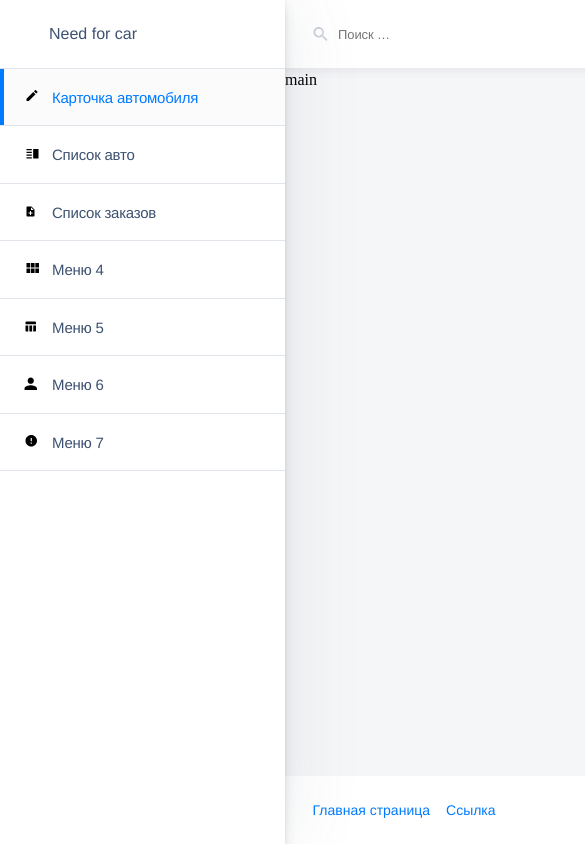
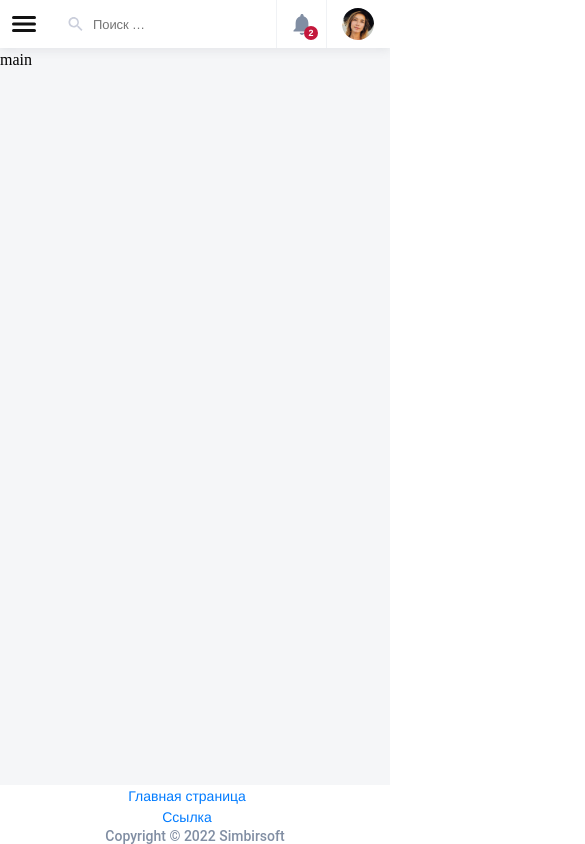
Before and after one commit to Zamdikhanov/carsharing-admin, a React (Create React App) app: page /carsharing-admin/ in a window 390 px wide. Shown: the top 844 px of the page, 585 px wide, since content can reach past the window. Built offline with nearby package versions, Linux system fonts and the light colour scheme.

Commit message:
V-08 begin adaptive template page

```diff
--- a/src/components/Header/Header.jsx
+++ b/src/components/Header/Header.jsx
@@ -1,12 +1,28 @@
+import { useState } from "react";
 import css from "./Header.module.scss";
 import avatar from "../../assets/header/user-avatar.jpg";
 import { ReactComponent as DropdownSvg } from "./../../assets/header/dropdown-icon.svg";
 import { ReactComponent as NotificationsSvg } from "./../../assets/header/notifications.svg";
 import { ReactComponent as SearchSvg } from "./../../assets/header/search-icon.svg";
 
-function Header() {
+function Header({ onBurgerClick }) {
+
+  const [isShow, setIsShow] = useState(false);
+
+  const handleClick = () => {
+    onBurgerClick();
+    setIsShow(!isShow);
+  };
   return (
     <header className={css.header}>
+      <button
+        className={`${css.nav_burger} ${isShow ? css.menu_button__active : ''
+          }`}
+        type="button"
+        onClick={handleClick}
+      >
+        <span />
+      </button>
       <label className={css.search_container}>
         <SearchSvg className={css.search_image} />
         <input className={css.search} placeholder="Поиск …" type='search' />
--- a/src/components/Header/Header.module.scss
+++ b/src/components/Header/Header.module.scss
@@ -1,5 +1,6 @@
 @import "../../styles/variables.scss";
-$color_border: #cacedb;
+$color_icon: #cacedb;
+$color_border: #e1e5eb;
 $color_title_text: #3d5170;
 $color_alert: #c4183c;
 .header {
@@ -34,7 +35,7 @@ $color_alert: #c4183c;
         left: 28px;
         bottom: 50%;
         transform: translateY(50%);
-        fill: $color_border;
+        fill: $color_icon;
     }
     &:hover .search_image {
         fill: $color_main_choice;
@@ -53,6 +54,9 @@ $color_alert: #c4183c;
     outline: none;
     box-shadow: 0.5px 0px 0px $color_border, -0.5px 0px 0px $color_border;
     cursor: pointer;
+    @media (max-width: 1023px) {
+        flex: 0 0 49px;
+    }
     &:focus {
         box-shadow: inset 0px 0px 0px 1px $color_main_choice;
     }
@@ -85,6 +89,10 @@ $color_alert: #c4183c;
         font-weight: 600;
         font-size: 9px;
         line-height: 14px;
+        @media (max-width: 1023px) {
+            bottom: 8px;
+            right: 8px;
+        }
     }
 }
 
@@ -98,6 +106,16 @@ $color_alert: #c4183c;
     color: $color_title_text;
     background-color: transparent;
     cursor: pointer;
+    @media (max-width: 1023px) {
+        flex: 0 0 178px;
+        padding: 0 16px 0 16px;
+    }
+    @media (max-width: 767px) {
+        flex: 0 0 144px;
+    }
+    @media (max-width: 480px) {
+        flex: 0 0 64px;
+    }
     &:hover {
         background-color: #fbfbfb;
         color: $color_main_choice;
@@ -113,6 +131,10 @@ $color_alert: #c4183c;
         object-position: center;
         object-fit: cover;
         margin-right: 14px;
+        @media (max-width: 1023px) {
+            height: 32px;
+            width: 32px;
+        }
     }
     &__name {
         flex: 1 1 auto;
@@ -124,6 +146,9 @@ $color_alert: #c4183c;
         line-height: 17px;
         letter-spacing: -0.471429px;
         overflow: hidden;
+        @media (max-width: 480px) {
+            display: none;
+        }
     }
     &__dropdown {
         flex: 0 0 18px;
@@ -133,11 +158,75 @@ $color_alert: #c4183c;
         padding: 0;
         justify-content: center;
         align-items: center;
+        @media (max-width: 767px) {
+            display: none;
+        }
         &_svg {
-            fill: $color_border;
+            fill: $color_icon;
         }
     }
     &:hover .user_details__dropdown_svg {
         fill: $color_main_choice;
     }
 }
+
+.nav_burger {
+    display: none;
+    align-self: center;
+    z-index: 4;
+    width: 32px;
+    height: 32px;
+    position: relative;
+    margin-left: 8px;
+    padding: 0;
+    border: none;
+    background-color: transparent;
+    @media (max-width: 1023px) {
+        display: block;
+    }
+    & span,
+    &::before,
+    &::after {
+        display: block;
+        position: absolute;
+        height: 3px;
+        width: 24px;
+        border-radius: 1.5px;
+        background-color: $color_main_black;
+        margin: 0 auto;
+        left: 4px;
+        transition: all 0.5s ease 0s;
+    }
+    &:hover span,
+    &:hover::before,
+    &:hover::after {
+        background-color: $color_main_choice;
+    }
+    & span {
+        top: 50%;
+        transform: scale(1) translate(0px, -50%);
+    }
+    &::before,
+    &::after {
+        content: '';
+    }
+    &::before {
+        top: 8px;
+    }
+    &::after {
+        bottom: 8px;
+    }
+    &.menu_button__active {
+        &::before {
+            top: 50%;
+            transform: translate(0px, -50%) rotate(45deg);
+        }
+        &::after {
+            bottom: 50%;
+            transform: translate(0px, 50%) rotate(-45deg);
+        }
+        & span {
+            transform: scale(0);
+        }
+    }
+}
--- a/src/components/SideBar/SideBar.jsx
+++ b/src/components/SideBar/SideBar.jsx
@@ -17,7 +17,9 @@ function SideBar() {
               }
               to={linkItem.link}
             >
-              <div className={css.link_icon}>{linkItem.icon()}</div>
+              {/* <div className={css.link_icon}> */}
+              {linkItem.icon()}
+              {/* </div> */}
               <div className={css.link_text}>{linkItem.linkText}</div>
             </NavLink>
           </li>
--- a/src/components/SideBar/SideBar.module.scss
+++ b/src/components/SideBar/SideBar.module.scss
@@ -1,4 +1,5 @@
 @import "../../styles/variables.scss";
+$color_icon: #cacedb;
 $color_border: #e1e5eb;
 $color_title_text: #3d5170;
 $color_alert: #c4183c;
@@ -54,17 +55,26 @@ $color_alert: #c4183c;
         color: $color_main_choice;
         background: #fbfbfb;
         box-shadow: inset 0px -1px 0px $color_border, inset 2px 0px 0px $color_main_choice;
+        & .link_icon {
+            fill: $color_main_choice;
+        }
     }
     &:active {
         color: $color_alert;
+        & .link_icon {
+            fill: $color_alert;
+        }
     }
     &.link_active {
         color: $color_main_choice;
         background-color: #fbfbfb;
         box-shadow: inset 0px -1px 0px $color_border, inset 4px 0px 0px $color_main_choice;
+        & .link_icon {
+            fill: $color_main_choice;
+        }
     }
     &_icon {
-        color: inherit;
+        fill: $color_icon;
         width: 20px;
         margin-right: 8px;
     }
--- a/src/components/SideBar/constants.jsx
+++ b/src/components/SideBar/constants.jsx
@@ -1,3 +1,4 @@
+import css from './SideBar.module.scss';
 import { ReactComponent as PenSvg } from "../../assets/menu/pen-icon.svg";
 import { ReactComponent as CarListSvg } from "../../assets/menu/list-icon.svg";
 import { ReactComponent as OrderSvg } from "../../assets/menu/order-icon.svg";
@@ -10,43 +11,43 @@ const links = [
     id: "link01",
     link: "/",
     linkText: "Карточка автомобиля",
-    icon: () => <PenSvg />,
+    icon: () => <PenSvg className={css.link_icon} />,
   },
   {
     id: "link02",
     link: "/1",
     linkText: "Список авто",
-    icon: () => <CarListSvg />,
+    icon: () => <CarListSvg className={css.link_icon} />,
   },
   {
     id: "link03",
     link: "/order-list",
     linkText: "Список заказов",
-    icon: () => <OrderSvg />,
+    icon: () => <OrderSvg className={css.link_icon} />,
   },
   {
     id: "link04",
     link: "/4",
     linkText: "Меню 4",
-    icon: () => <Menu4Svg />,
+    icon: () => <Menu4Svg className={css.link_icon} />,
   },
   {
     id: "link05",
     link: "/5",
     linkText: "Меню 5",
-    icon: () => <Menu5Svg />,
+    icon: () => <Menu5Svg className={css.link_icon} />,
   },
   {
     id: "link06",
     link: "/6",
     linkText: "Меню 6",
-    icon: () => <UserSvg />,
+    icon: () => <UserSvg className={css.link_icon} />,
   },
   {
     id: "link07",
     link: "/7",
     linkText: "Меню 7",
-    icon: () => <Menu7Svg />,
+    icon: () => <Menu7Svg className={css.link_icon} />,
   },
 ];
 
--- a/src/pages/TemplatePage.jsx
+++ b/src/pages/TemplatePage.jsx
@@ -1,19 +1,28 @@
+import { useState } from "react";
 import { NavLink } from "react-router-dom";
 import Header from "../components/Header/Header";
 import SideBar from "../components/SideBar/SideBar";
 import css from "./TemplatePage.module.scss";
 
 function TemplatePage() {
+
+  const [isShow, setIsShow] = useState(false);
+
+  const handleClick = () => {
+    setIsShow(!isShow);
+    // const back = document.querySelector('body');
+    // back.classList.toggle('lock');
+  };
   return (
     <div className={css.bg}>
       <div className={css.wrapper}>
         <div className={css.page}>
-          <nav className={css.nav}>
+          <nav className={`${css.nav} ${isShow ? css.nav_showOnMobile : ''}`}>
             <SideBar />
           </nav>
           <div className={css.main_container}>
             <div className={css.header}>
-              <Header />
+              <Header onBurgerClick={handleClick} />
             </div>
             <main className={css.main}>main</main>
             <footer className={css.footer}>
--- a/src/pages/TemplatePage.module.scss
+++ b/src/pages/TemplatePage.module.scss
@@ -9,9 +9,13 @@ $color_alert: #c4183c;
     min-height: 100vh;
     height: 100%;
     margin: 0 auto;
+    @media (max-width: 1439px) {
+        width: 100%;
+    }
 }
 
 .page {
+    position: relative;
     display: flex;
     min-height: 100vh;
     background: $color_background_admin;
@@ -24,20 +28,39 @@ $color_alert: #c4183c;
         box-shadow: 0px 1px 75px rgba(90, 97, 105, 0.11), 0px 2px 4px rgba(90, 97, 105, 0.12), 0px 7.5px 11px rgba(90, 97, 105, 0.1), 0px 3.5px 17.5px rgba(165, 182, 201, 0.1);
         z-index: 1;
         overflow-y: auto;
+        transition: all 0.5s ease-in-out;
+        @media (max-width: 1023px) {
+            position: absolute;
+            left: -200%;
+            &.nav_showOnMobile {
+                left: 0;
+                top: 0;
+            }
+        }
     }
     & .main_container {
         display: flex;
         flex-direction: column;
-        height: 100%;
         width: 100%;
         & .header {
             flex: 0 0 68px;
             box-shadow: 0px 2.5px 9.5px rgba(90, 97, 105, 0.12);
+            @media (max-width: 1023px) {
+                flex: 0 0 48px;
+            }
         }
         & .main {
             flex: 1 0 auto;
             min-height: calc(100vh - 136.5px);
             overflow-y: auto;
+            @media (max-width: 1023px) {
+                min-height: calc(100vh - 96px);
+            }
+            @media (max-width: 767px) {
+                flex: 1 0 auto;
+                min-height: auto;
+                height: fit-content;
+            }
         }
         & .footer {
             flex: 0 0 68.5px;
@@ -46,6 +69,15 @@ $color_alert: #c4183c;
             align-items: center;
             background: #ffffff;
             padding: 0 27.5px;
+            @media (max-width: 1023px) {
+                flex: 0 0 48px;
+            }
+            @media (max-width: 767px) {
+                flex: 0 1 auto;
+            }
+            @media (max-width: 480px) {
+                flex-direction: column;
+            }
         }
     }
 }
@@ -53,6 +85,12 @@ $color_alert: #c4183c;
 .link_list {
     display: flex;
     text-decoration: none;
+    @media (max-width: 767px) {
+        flex-direction: column;
+    }
+    @media (max-width: 480px) {
+        align-items: center;
+    }
     & .link_list__item {
         margin-right: 16px;
     }
```
